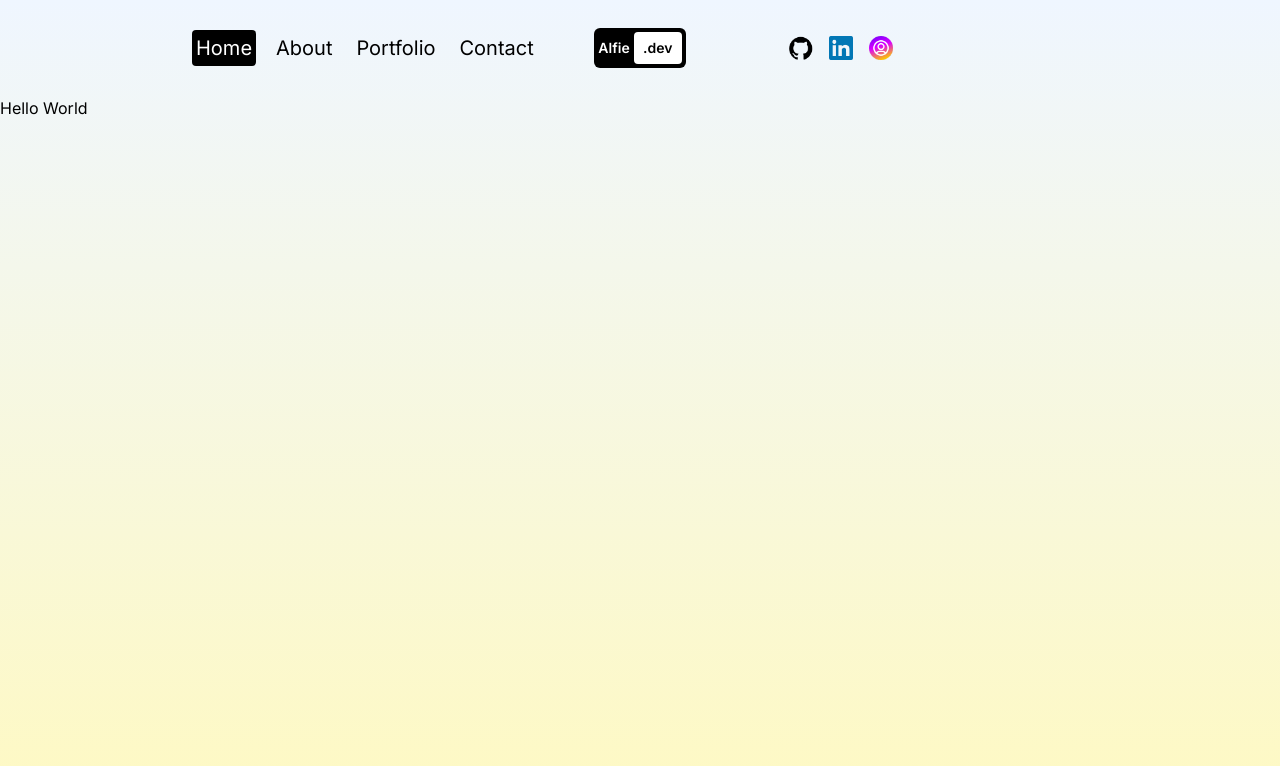
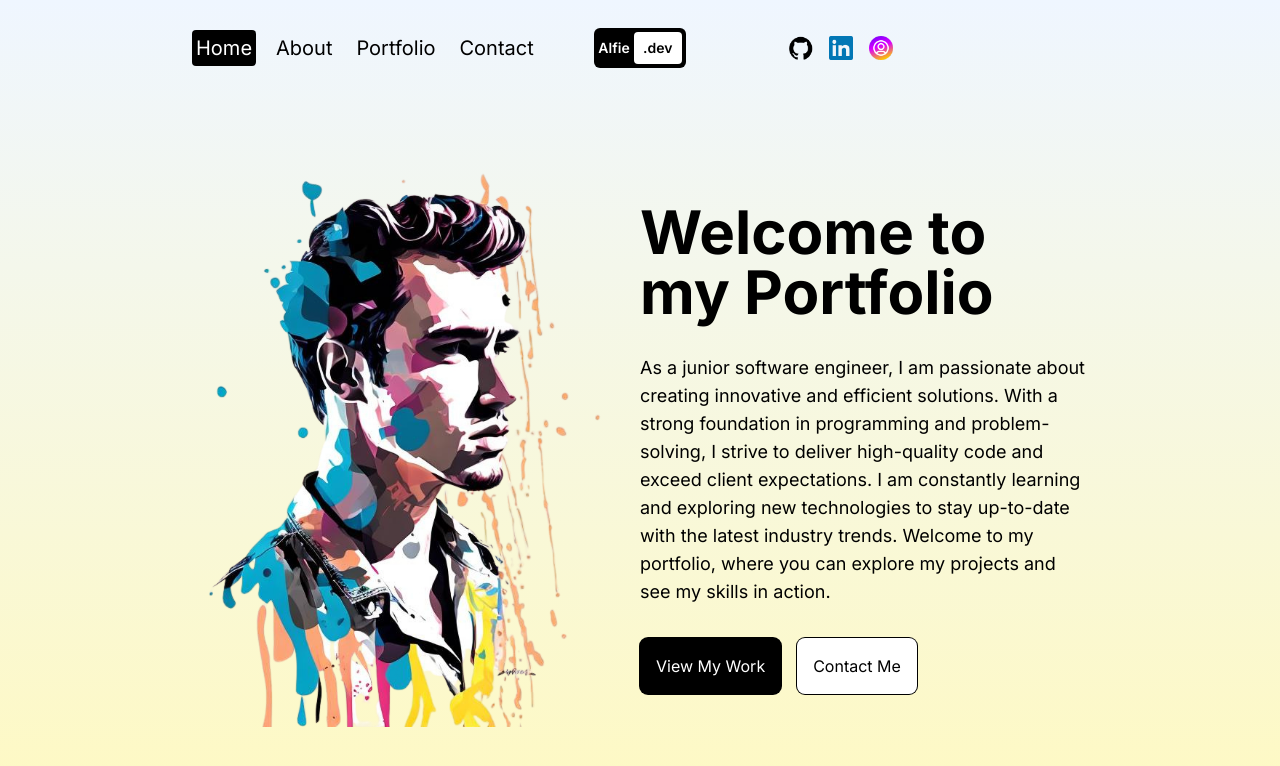
Before and after one commit to AlnafisVSCode/next-Biography-Alnafis, a Next.js app: page / in a window 1280 px wide. Shown: the top 766 px of the page. Built offline with nearby package versions, Linux system fonts and the light colour scheme.

Commit message:
Animation motion done using framer

```diff
--- a/src/app/components/navbar.jsx
+++ b/src/app/components/navbar.jsx
@@ -4,6 +4,7 @@ import Link from "next/link";
 import { useState } from "react";
 import Image from "next/image";
 import NavLink from "./navLink";
+import { motion } from "framer-motion";
 
 const links = [
 	{ url: "/", title: "Home" },
@@ -14,6 +15,36 @@ const links = [
 
 const Navbar = () => {
 	const [open, setOpen] = useState(false);
+
+	const topVariants = {
+		closed: {
+			rotate: 0,
+		},
+		opened: {
+			rotate: 45,
+			backgroundColor: "rgb(255,255,255)",
+		},
+	};
+
+	const centerVariants = {
+		closed: {
+			opacity: 1,
+		},
+		opened: {
+			opacity: 0,
+		},
+	};
+
+	const bottomVariants = {
+		closed: {
+			rotate: 0,
+		},
+		opened: {
+			rotate: -45,
+			backgroundColor: "rgb(255,255,255)",
+		},
+	};
+
 	return (
 		<div className="h-full flex items-center justify-between px-4 sm:px-8 md:px-12 lg:px-20 xl:px-48 text-xl">
 			{/* Links */}
@@ -54,9 +85,18 @@ const Navbar = () => {
 				<button
 					className="w-10 h-8 flex flex-col justify-between z-50 relative"
 					onClick={() => setOpen((prev) => !prev)}>
-					<div className="w-10 h-1 bg-black rounded"></div>
-					<div className="w-10 h-1 bg-black rounded"></div>
-					<div className="w-10 h-1 bg-black rounded"></div>
+					<motion.div
+						variants={topVariants}
+						animate={open ? "opened" : "closed"}
+						className="w-10 h-1 bg-black rounded"></motion.div>
+					<motion.div
+						variants={centerVariants}
+						animate={open ? "opened" : "closed"}
+						className="w-10 h-1 bg-black rounded"></motion.div>
+					<motion.div
+						variants={bottomVariants}
+						animate={open ? "opened" : "closed"}
+						className="w-10 h-1 bg-black rounded"></motion.div>
 				</button>
 
 				{/* MENU LIST */}
--- a/src/app/layout.js
+++ b/src/app/layout.js
@@ -5,7 +5,7 @@ import Navbar from "./components/navbar";
 const inter = Inter({ subsets: ["latin"] });
 
 export const metadata = {
-	title: "Lama Dev Portfolio App",
+	title: "Alfie's Dev Portfolio App",
 	description: "Generated by create next app",
 };
 
@@ -17,7 +17,7 @@ export default function RootLayout({ children }) {
 					<div className="h-24">
 						<Navbar />
 					</div>
-					<div className="h-[calc(100vh - 6rem)]">{children}</div>
+					<div className="h-[calc(100vh-6rem)]">{children}</div>
 				</div>
 			</body>
 		</html>
--- a/src/app/page.jsx
+++ b/src/app/page.jsx
@@ -1,5 +1,41 @@
+import Image from "next/image";
+
 const Homepage = () => {
-  return <div>Hello World</div>;
+	return (
+		<div className=" h-full flex flex-col lg:flex-row px-4 sm:px-8 md:px-12 lg:px-20 xl:px-48">
+			{/* IMAGE CONTAINER */}
+			<div className="h-1/2 lg:h-full lg:w-1/2 relative">
+				<Image src="/hero.png" alt="" fill className="object-contain" />
+			</div>
+			{/* TEXT CONTAINER */}
+			<div className="h-1/2 lg:h-full lg:w-1/2 flex flex-col gap-8 items-center justify-center">
+				{/* title */}
+				<h1 className="text-4xl md:text-6xl font-bold ">
+					Welcome to my Portfolio
+				</h1>
+				{/* description */}
+				<p className="text-lg">
+					As a junior software engineer, I am passionate about creating
+					innovative and efficient solutions. With a strong foundation in
+					programming and problem-solving, I strive to deliver high-quality code
+					and exceed client expectations. I am constantly learning and exploring
+					new technologies to stay up-to-date with the latest industry trends.
+					Welcome to my portfolio, where you can explore my projects and see my
+					skills in action.
+				</p>
+
+				{/* BUTTONS */}
+				<div className="w-full flex gap-4">
+					<button className="p-4 rounded-lg ring-1 ring-black bg-black text-white">
+						View My Work
+					</button>
+					<button className="p-4 rounded-lg ring-1 ring-black bg-white text-black">
+						Contact Me
+					</button>
+				</div>
+			</div>
+		</div>
+	);
 };
 
 export default Homepage;
--- /dev/null
+++ b/src/app/testanimation/page.jsx
@@ -0,0 +1,20 @@
+"use client";
+import { motion } from "framer-motion";
+
+const TestPage = () => {
+	return (
+		<div className=" h-full flex items-center justify-center">
+			<motion.div
+				className="w-96 h-96 bg-red-400 rounded"
+				initial={{ x: -100, opacity: 0 }}
+				animate={{ x: 400, y: 300, opacity: 0.5 }}
+				transition={{
+					duration: 0.8,
+					delay: 0.2,
+					ease: [0, 0.71, 0.2, 1.01],
+				}}></motion.div>
+		</div>
+	);
+};
+
+export default TestPage;
```
Also changed, not shown: package.json (+6 -5 lines), 1 other file (tests, documents, lock files or other folders).
